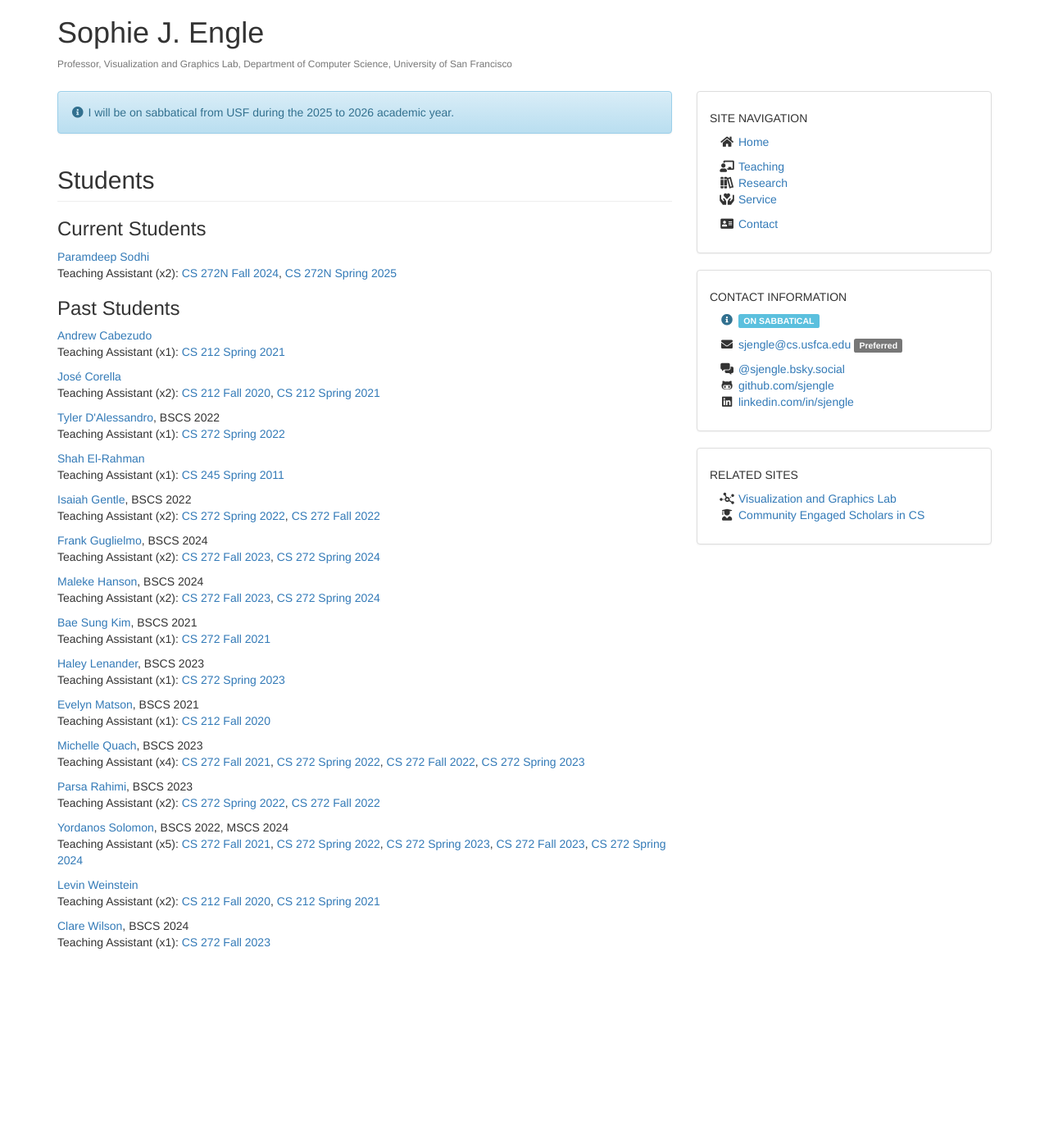
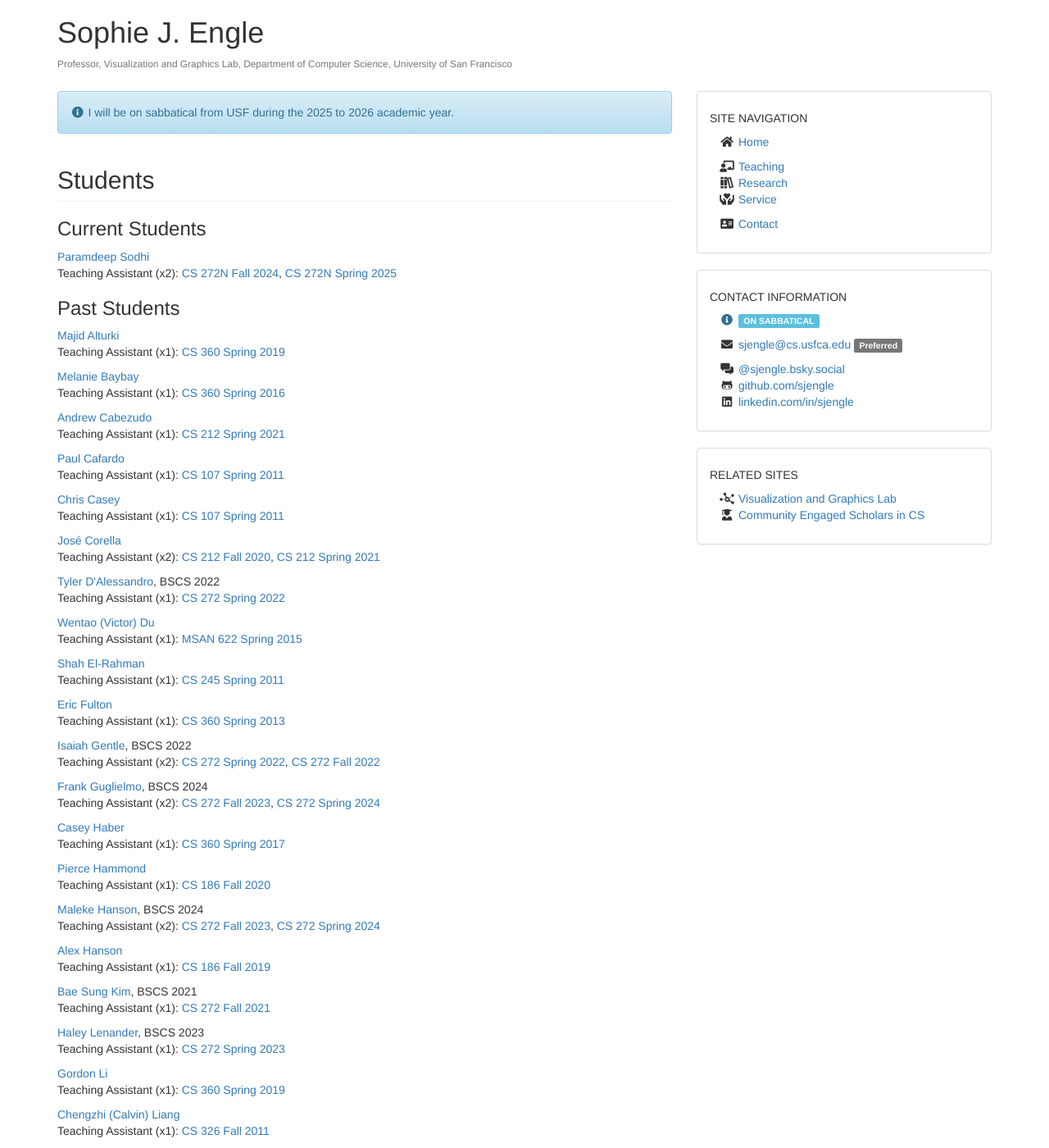
Before and after one commit to sjengle/sjengle.github.io, a Jekyll site: the page built from students.html, in a window 1280 px wide and 1400 px high. Shown: the whole window at 82% size. Built offline with Jekyll 4.4.1, drawn with Linux system fonts in a browser that asks for light colours; some of the changed text lies outside the part shown.

Commit message:
Adding students and reordering

```diff
--- a/_data/students.yaml
+++ b/_data/students.yaml
@@ -1,22 +1,24 @@
 # TODO: CS 212/272 Spring 2020 and earlier
-# CS 107
-# CS 110
-# CS 186
+# CS 107 DONE
+# CS 110 DONE
+# CS 186 DONE
 # CS 245 DONE
 # CS 286 DONE
-# CS 326
-# CS 360
-# CS 384
-# CS 490
-# CS 560
-# CS 690
-# CS 694
+# CS 326 DONE
+# CS 360 DONE
+# CS 384 NONE
+# CS 490 NONE
+# CS 560 SEE CS 360
+# CS 690 NONE
+# CS 694 NONE
 # CS 695 DONE
-# MSAN 501
-# MSAN 622
+# MSAN 501 NONE
+# MSAN 622 2013 2014 NONE 2015 DONE
 
 # Add LinkedIn and graduated dates
 # Add Research Assistants
+
+# CURRENT STUDENTS
 
 - first: 'Paramdeep'
   last: 'Sodhi'
@@ -26,6 +28,12 @@
   teaching:
     - course: 'CS212-2024-08'
     - course: 'CS212-2025-01'
+
+# PAST STUDENTS
+
+# STARTED 2024
+
+# STARTED 2023
 
 - first: 'Frank'
   last: 'Guglielmo'
@@ -45,18 +53,6 @@
     - course: 'CS212-2024-01a'
     - course: 'CS212-2023-08a'
 
-- first: 'Yordanos'
-  last: 'Solomon'
-  linkedin: ''
-  graduated: 2024-05-16
-  degree: 'BSCS 2022, MSCS'
-  teaching:
-    - course: 'CS212-2024-01a'
-    - course: 'CS212-2023-08a'
-    - course: 'CS212-2023-01a'
-    - course: 'CS212-2022-01a'
-    - course: 'CS212-2021-08a'
-
 - first: 'Clare'
   last: 'Wilson'
   linkedin: ''
@@ -64,17 +60,6 @@
   degree: 'BSCS'
   teaching:
     - course: 'CS212-2023-08a'
-
-- first: 'Michelle'
-  last: 'Quach'
-  linkedin: ''
-  graduated: 2023-05-18
-  degree: 'BSCS'
-  teaching:
-    - course: 'CS212-2023-01a'
-    - course: 'CS212-2022-08a'
-    - course: 'CS212-2022-01a'
-    - course: 'CS212-2021-08a'
 
 - first: 'Haley'
   last: 'Lenander'
@@ -84,14 +69,7 @@
   teaching:
     - course: 'CS212-2023-01a'
 
-- first: 'Isaiah'
-  last: 'Gentle'
-  linkedin: ''
-  graduated: 2022-12-16
-  degree: 'BSCS'
-  teaching:
-    - course: 'CS212-2022-08a'
-    - course: 'CS212-2022-01a'
+# STARTED 2022
 
 - first: 'Parsa'
   last: 'Rahimi'
@@ -110,6 +88,40 @@
   teaching:
     - course: 'CS212-2022-01a'
 
+- first: 'Isaiah'
+  last: 'Gentle'
+  linkedin: ''
+  graduated: 2022-12-16
+  degree: 'BSCS'
+  teaching:
+    - course: 'CS212-2022-08a'
+    - course: 'CS212-2022-01a'
+
+# STARTED 2021
+
+- first: 'Yordanos'
+  last: 'Solomon'
+  linkedin: ''
+  graduated: 2024-05-16
+  degree: 'BSCS 2022, MSCS'
+  teaching:
+    - course: 'CS212-2024-01a'
+    - course: 'CS212-2023-08a'
+    - course: 'CS212-2023-01a'
+    - course: 'CS212-2022-01a'
+    - course: 'CS212-2021-08a'
+
+- first: 'Michelle'
+  last: 'Quach'
+  linkedin: ''
+  graduated: 2023-05-18
+  degree: 'BSCS'
+  teaching:
+    - course: 'CS212-2023-01a'
+    - course: 'CS212-2022-08a'
+    - course: 'CS212-2022-01a'
+    - course: 'CS212-2021-08a'
+
 - first: 'Bae Sung'
   last: 'Kim'
   linkedin: ''
@@ -117,6 +129,16 @@
   degree: 'BSCS'
   teaching:
     - course: 'CS212-2021-08a'
+
+- first: 'Andrew'
+  last: 'Cabezudo'
+  linkedin: ''
+  graduated:
+  degree: 'BSCS'
+  teaching:
+    - course: 'CS212-2021-01a'
+
+# STARTED 2020
 
 - first: 'José'
   last: 'Corella'
@@ -136,14 +158,6 @@
     - course: 'CS212-2021-01a'
     - course: 'CS212-2020-08a'
 
-- first: 'Andrew'
-  last: 'Cabezudo'
-  linkedin: ''
-  graduated:
-  degree: 'BSCS'
-  teaching:
-    - course: 'CS212-2021-01a'
-
 - first: 'Evelyn'
   last: 'Matson'
   linkedin: 'https://www.linkedin.com/in/evelyn-matson-a19a3716a/'
@@ -152,6 +166,128 @@
   teaching:
     - course: 'CS212-2020-08a'
 
+- first: 'Pierce'
+  last: 'Hammond'
+  linkedin: ''
+  graduated:
+  degree: 'BSCS'
+  teaching:
+    - course: 'CS186-2020-08'
+
+- first: 'Allison'
+  last: 'Wong'
+  linkedin: ''
+  graduated:
+  degree: 'BSCS'
+  teaching:
+    - course: 'CS360-2020-01'
+
+# STARTED 2019
+
+- first: 'Alex'
+  last: 'Hanson'
+  linkedin: ''
+  graduated:
+  degree: 'BSCS'
+  teaching:
+    - course: 'CS186-2019-08'
+
+- first: 'Majid'
+  last: 'Alturki'
+  linkedin: ''
+  graduated:
+  degree: 'BSCS'
+  teaching:
+    - course: 'CS360-2019-01'
+
+- first: 'Gordon'
+  last: 'Li'
+  linkedin: ''
+  graduated:
+  degree: 'BSCS'
+  teaching:
+    - course: 'CS360-2019-01'
+
+# STARTED 2018
+
+# STARTED 2017
+
+- first: 'Casey'
+  last: 'Haber'
+  linkedin: ''
+  graduated:
+  degree: 'BSCS'
+  teaching:
+    - course: 'CS360-2017-01b'
+
+- first: 'Kian'
+  last: 'Sheik'
+  linkedin: ''
+  graduated:
+  degree: 'BSCS'
+  teaching:
+    - course: 'CS360-2017-01b'
+
+# STARTED 2016
+
+- first: 'Melanie'
+  last: 'Baybay'
+  linkedin: ''
+  graduated:
+  degree: 'BSCS'
+  teaching:
+    - course: 'CS360-2016-01'
+
+# STARTED 2015
+
+# STARTED 2014
+
+- first: 'Wentao (Victor)'
+  last: 'Du'
+  linkedin: ''
+  graduated:
+  degree: 'BSCS'
+  teaching:
+    - course: 'MSAN622-2015-01'
+
+# STARTED 2013
+
+- first: 'Eric'
+  last: 'Fulton'
+  linkedin: ''
+  graduated:
+  degree: 'BSCS'
+  teaching:
+    - course: 'CS360-2013-01a'
+
+# STARTED 2012
+
+- first: 'Steely'
+  last: 'Morneau'
+  linkedin: ''
+  graduated:
+  degree: 'BSCS'
+  teaching:
+    - course: 'CS110-2012-01'
+
+- first: 'Pakkapon'
+  last: 'Poopaka'
+  linkedin: ''
+  graduated:
+  degree: 'BSCS'
+  teaching:
+    - course: 'CS107-2012-01'
+
+# STARTED 2011
+
+- first: 'Chengzhi (Calvin)'
+  last: 'Liang'
+  linkedin: ''
+  graduated:
+  degree: 'BSCS'
+  teaching:
+    - course: 'CS326-2011-08'
+
 - first: 'Shah'
   last: 'El-Rahman'
   linkedin: ''
@@ -159,6 +295,24 @@
   degree: 'BSCS'
   teaching:
     - course: 'CS245-2011-01'
+
+- first: 'Paul'
+  last: 'Cafardo'
+  linkedin: ''
+  graduated:
+  degree: 'BSCS'
+  teaching:
+    - course: 'CS107-2011-01a'
+
+- first: 'Chris'
+  last: 'Casey'
+  linkedin: ''
+  graduated:
+  degree: 'BSCS'
+  teaching:
+    - course: 'CS107-2011-01a'
+
+# STARTED 2010
 
 # - first: ''
 #   last: ''
@@ -207,43 +361,3 @@
 #   degree: 'BSCS'
 #   teaching:
 #     - course: ''
-
-# - first: ''
-#   last: ''
-#   linkedin: ''
-#   graduated:
-#   degree: 'BSCS'
-#   teaching:
-#     - course: ''
-
-# - first: ''
-#   last: ''
-#   linkedin: ''
-#   graduated:
-#   degree: 'BSCS'
-#   teaching:
-#     - course: ''
-
-# - first: ''
-#   last: ''
-#   linkedin: ''
-#   graduated:
-#   degree: 'BSCS'
-#   teaching:
-#     - course: ''
-
-# - first: ''
-#   last: ''
-#   linkedin: ''
-#   graduated:
-#   degree: 'BSCS'
-#   teaching:
-#     - course: ''
-
-# - first: ''
-#   last: ''
-#   linkedin: ''
-#   graduated:
-#   degree: 'BSCS'
-#   teaching:
-#     - course: ''
```
